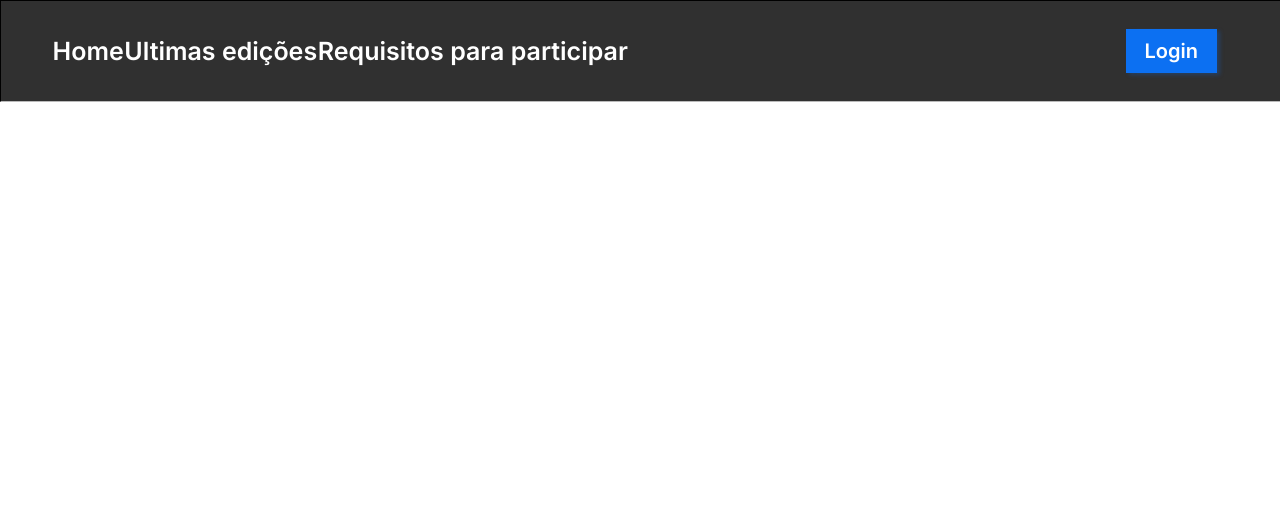
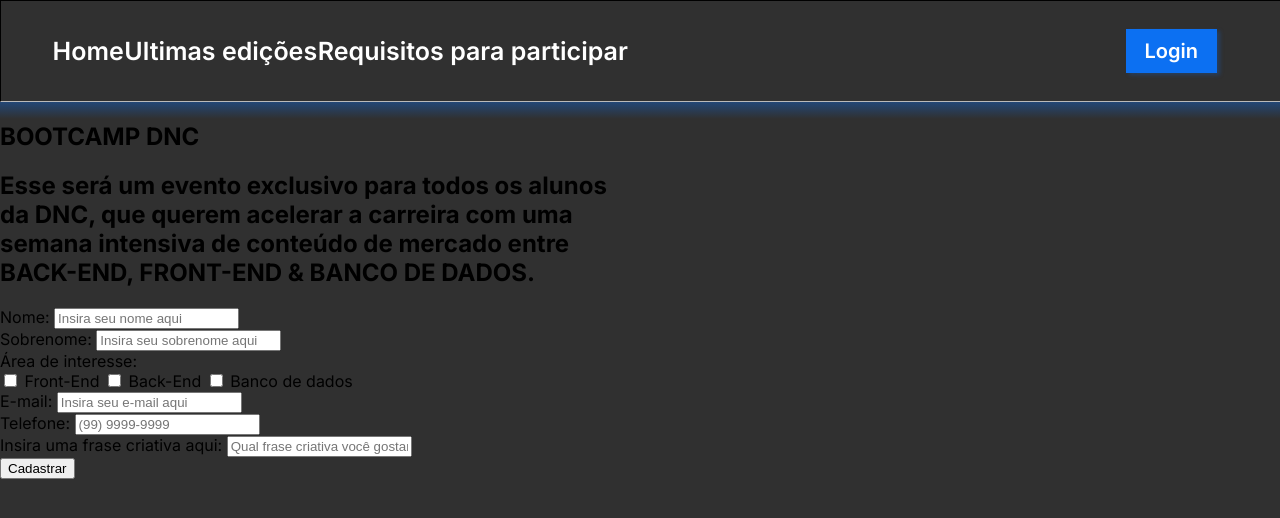
Before and after one commit to renanZsantos/bootcamp, a plain HTML site: page index.html in a window 1280 px wide. Drawn offline with Linux system fonts and the light colour scheme.

Commit message:
Dando continuidade

```diff
--- a/index.html
+++ b/index.html
@@ -15,5 +15,63 @@
         </div>
         <button type="submit">Login</button>
     </nav>
+
+    <section>
+        <header>
+            <h1 style="font-family: Inter;">
+                BOOTCAMP DNC
+            </h1>
+            <h2>
+                Esse será um evento exclusivo para todos os alunos <br>
+                da <b>DNC</b>, que querem <span class="invert"> acelerar a carreira </span> com uma <br>
+                semana intensiva de conteúdo de mercado entre <br>
+                <span class="invert"> BACK-END, FRONT-END & BANCO DE DADOS. </span>
+            </h2>
+        </header>
+        <form>
+            <div id="form-group">
+                <label for="">Nome:</label>
+                <input type="text" placeholder="Insira seu nome aqui">
+            </div>
+
+            <div id="form-group">
+                <label for="">Sobrenome:</label>
+                <input type="text" placeholder="Insira seu sobrenome aqui">
+            </div>
+
+            <div id="form-group">
+                <label for="">Área de interesse:</label>
+                <div>
+                    <input type="checkbox" value="Front">
+                    <label for="">Front-End</label>
+
+                    <input type="checkbox" value="Back">
+                    <label for="">Back-End</label>
+
+                    <input type="checkbox" value="Bd">
+                    <label for="">Banco de dados</label>
+                </div>
+            </div>
+
+            <div id="form-group">
+                <label for="">E-mail:</label>
+                <input type="email" placeholder="Insira seu e-mail aqui">
+            </div>
+
+
+            <div id="form-group">
+                <label for="">Telefone:</label>
+                <input type="text" placeholder="(99) 9999-9999">
+            </div>
+
+            <div id="form-group">
+                <label for="">Insira uma frase criativa aqui:</label>
+            <input type="text" placeholder="Qual frase criativa você gostaria de falar? :)">
+            </div>
+
+            <input type="submit" value="Cadastrar">
+
+        </form>
+    </section>
 </body>
 </html>
--- a/style.css
+++ b/style.css
@@ -6,6 +6,10 @@
 body{
     margin: 0;  /*margem Externa*/
     padding: 0;  /*margem Interna*/
+
+    background: linear-gradient(180deg, rgba(12, 112, 242, 0.5) 19.91%, rgba(12, 112, 242, 0) 24.84%), #303030;
+    background-repeat: no-repeat;
+    font-family: Inter;
 }
 
                 /*Menu de Navegação Principal*/
@@ -15,7 +19,6 @@
     height: 100px;
     border: 1px solid black;
     background-color: #303030;
-
     display: flex;
     justify-content: space-between;
     align-items: center;
@@ -28,8 +31,6 @@
         font-weight: 600;
         font-size: 25px;
         text-decoration: none;
-
-
     }
 
     #menuSuperior div a:hover {
@@ -41,7 +42,6 @@
         width: 45%;
         justify-content: space-around;
         align-items: center;
-
         margin-left:4%;
     }
 
@@ -50,10 +50,10 @@
         margin-right: 5%;
         background-color: #0C70F2;
         border: 0;
-
         color: #ffffff;
         font-family: 'inter';
         font-size: 20px;
         font-weight: 600;
         box-shadow: 3px 2px 4px 0px rgba(12, 112, 242, 0.25);
+        cursor: pointer;
     }
```
